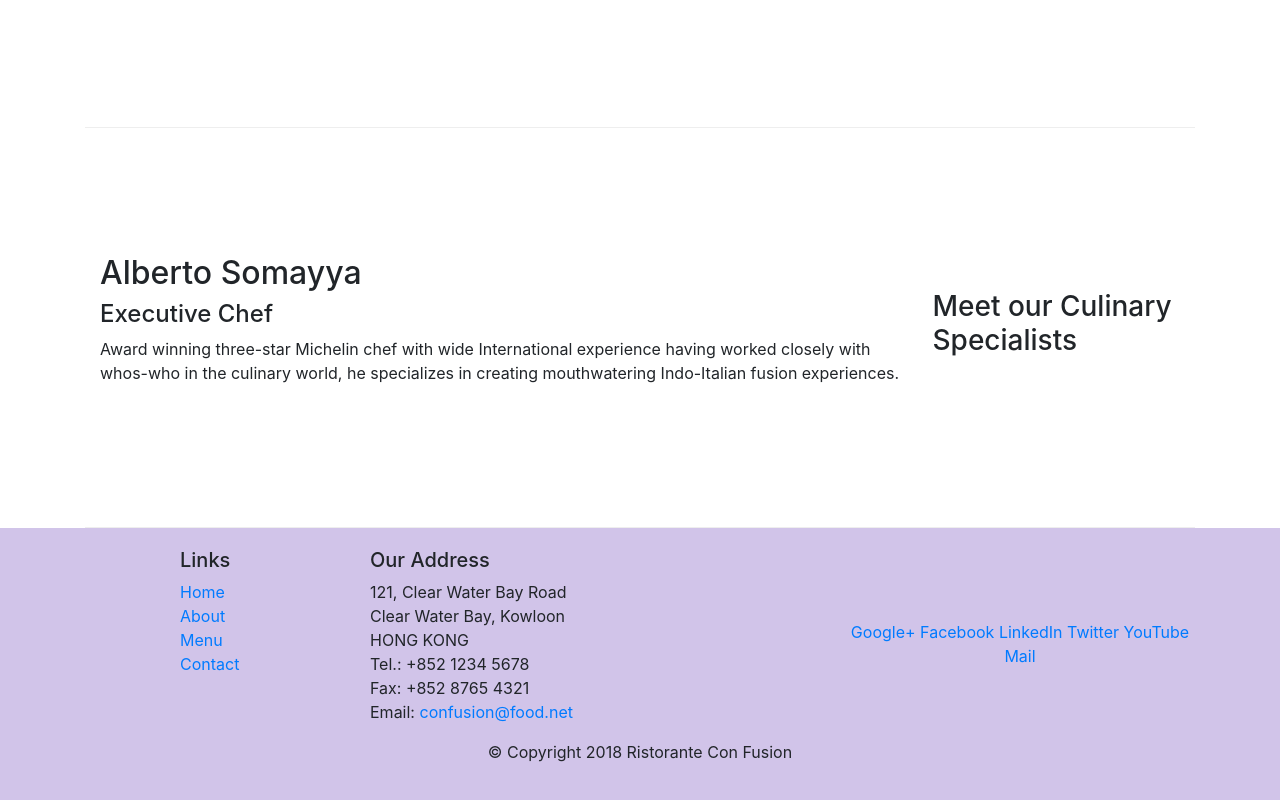
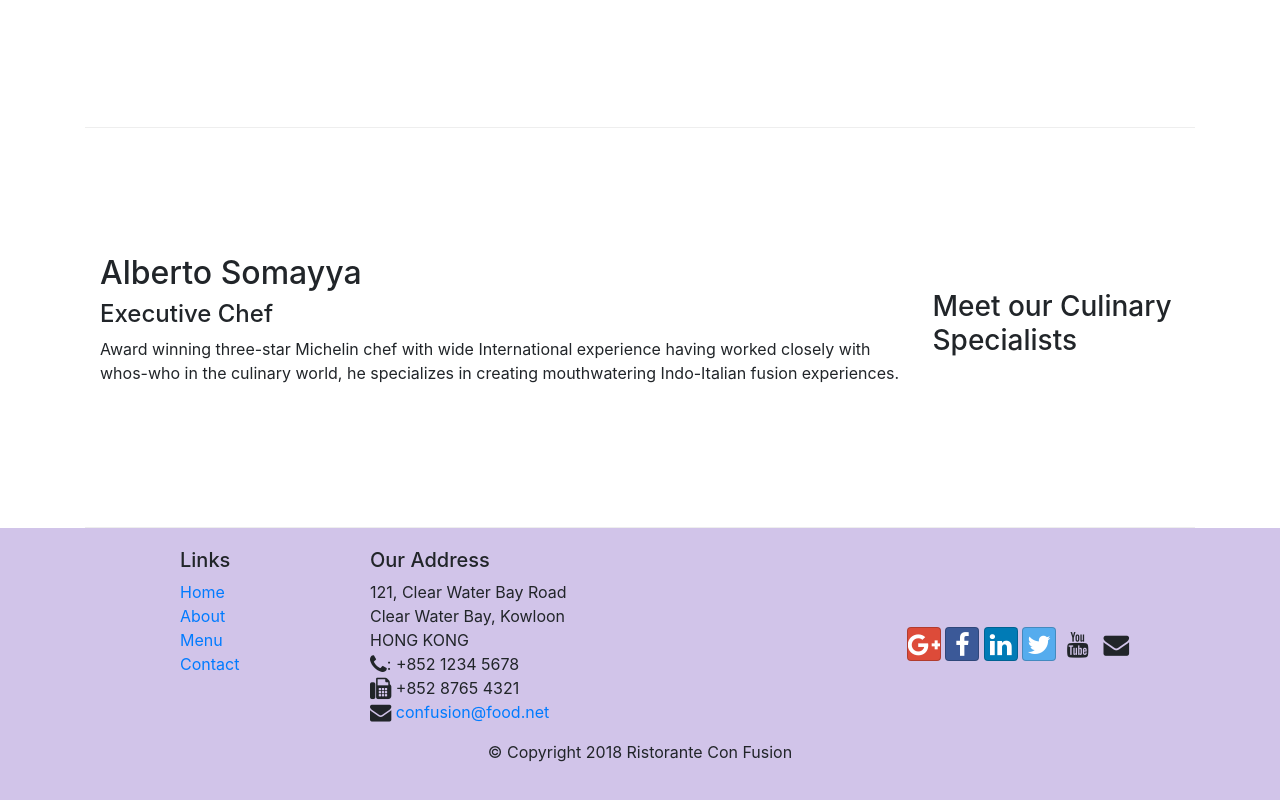
Before and after one commit to harshit977/Bootstrap-Responsive-Website-Development, a website: page index.html in a window 1280 px wide. Shown: the part 956-1756 px from the top of the page. Drawn offline with nearby package versions, Linux system fonts and the light colour scheme.

Commit message:
icon fonts

```diff
--- a/index.html
+++ b/index.html
@@ -9,6 +9,8 @@
 
       <!-- Bootstrap CSS -->
       <link rel="stylesheet" href="node_modules/bootstrap/dist/css/bootstrap.min.css">
+      <link rel="stylesheet" href="node_modules/font-awesome/css/font-awesome.min.css">
+      <link rel="stylesheet" href="node_modules/bootstrap-social/bootstrap-social.css">
       <link rel="stylesheet" href="css/styles.css">
     <title>Ristorante Con Fusion</title>
 </head>
@@ -22,10 +24,10 @@
       <a class="navbar-brand mr-auto" href="#">Ristorante Con Fusion</a>
       <div class="collapse navbar-collapse" id="Navbar">
       <ul class="navbar-nav mr-auto">
-          <li class="nav-item active"><a class="nav-link" href="#">Home</a></li>
-          <li class="nav-item"><a class="nav-link" href="aboutus.html">About</a></li>
-          <li class="nav-item"><a class="nav-link" href="#">Menu</a></li>
-          <li class="nav-item"><a class="nav-link" href="#">Contact</a></li>
+          <li class="nav-item active"><a class="nav-link" href="#"><span class="fa fa-home fa-lg"></span> Home</a></li>
+          <li class="nav-item"><a class="nav-link" href="aboutus.html"><span class="fa fa-info fa-lg"></span> About</a></li>
+          <li class="nav-item"><a class="nav-link" href="#"><span class="fa fa-list fa-lg"></span>Menu</a></li>
+          <li class="nav-item"><a class="nav-link" href="#"><span class="fa fa-address-card fa-lg"></span>Contact</a></li>
       </ul>
       </div>
   </div>
@@ -95,19 +97,19 @@
 		              121, Clear Water Bay Road<br>
 		              Clear Water Bay, Kowloon<br>
 		              HONG KONG<br>
-		              Tel.: +852 1234 5678<br>
-		              Fax: +852 8765 4321<br>
-		              Email: <a href="mailto:confusion@food.net">confusion@food.net</a>
+		              <i class="fa fa-phone fa-lg"></i>: +852 1234 5678<br>
+		              <i class="fa fa-fax fa-lg"></i> +852 8765 4321<br>
+		              <i class="fa fa-envelope fa-lg"></i> <a href="mailto:confusion@food.net">confusion@food.net</a>
 		           </address>
                 </div>
                 <div class="col-12 col-sm-4 align-self-center">
                     <div class="text-center">
-                        <a href="http://google.com/+">Google+</a>
-                        <a href="http://www.facebook.com/profile.php?id=">Facebook</a>
-                        <a href="http://www.linkedin.com/in/">LinkedIn</a>
-                        <a href="http://twitter.com/">Twitter</a>
-                        <a href="http://youtube.com/">YouTube</a>
-                        <a href="mailto:">Mail</a>
+                        <a class="btn btn-social-icon btn-google" href="http://google.com/+"><i class="fa fa-google-plus fa-lg"></i></a>
+                        <a class="btn btn-social-icon btn-facebook" href="http://www.facebook.com/profile.php?id="><i class="fa fa-facebook fa-lg"></i></a>
+                        <a class="btn btn-social-icon btn-linkedin" href="http://www.linkedin.com/in/"><i class="fa fa-linkedin fa-lg"></i></a>
+                        <a class="btn btn-social-icon btn-twitter" href="http://twitter.com/"><i class="fa fa-twitter fa-lg"></i></a>
+                        <a class="btn btn-social-icon btn-youtube" href="http://youtube.com/"><i class="fa fa-youtube fa-lg"></i></a>
+                        <a class="btn btn-social-icon btn-envelope" href="mailto:"><i class="fa fa-envelope fa-lg"></i></a>
                     </div>
                 </div>
            </div>
--- a/package.json
+++ b/package.json
@@ -14,8 +14,10 @@
     "lite-server": "^2.3.0"
   },
   "dependencies": {
-    "bootstrap": "^4.0.0",
-    "jquery": "^3.3.1",
+    "bootstrap": "^4.5.2",
+    "bootstrap-social": "^5.1.1",
+    "font-awesome": "^4.7.0",
+    "jquery": "^3.5.1",
     "popper.js": "^1.12.9"
   }
 }
```
Also changed, not shown: aboutus.html (+2 -0 lines), 1 other file.
